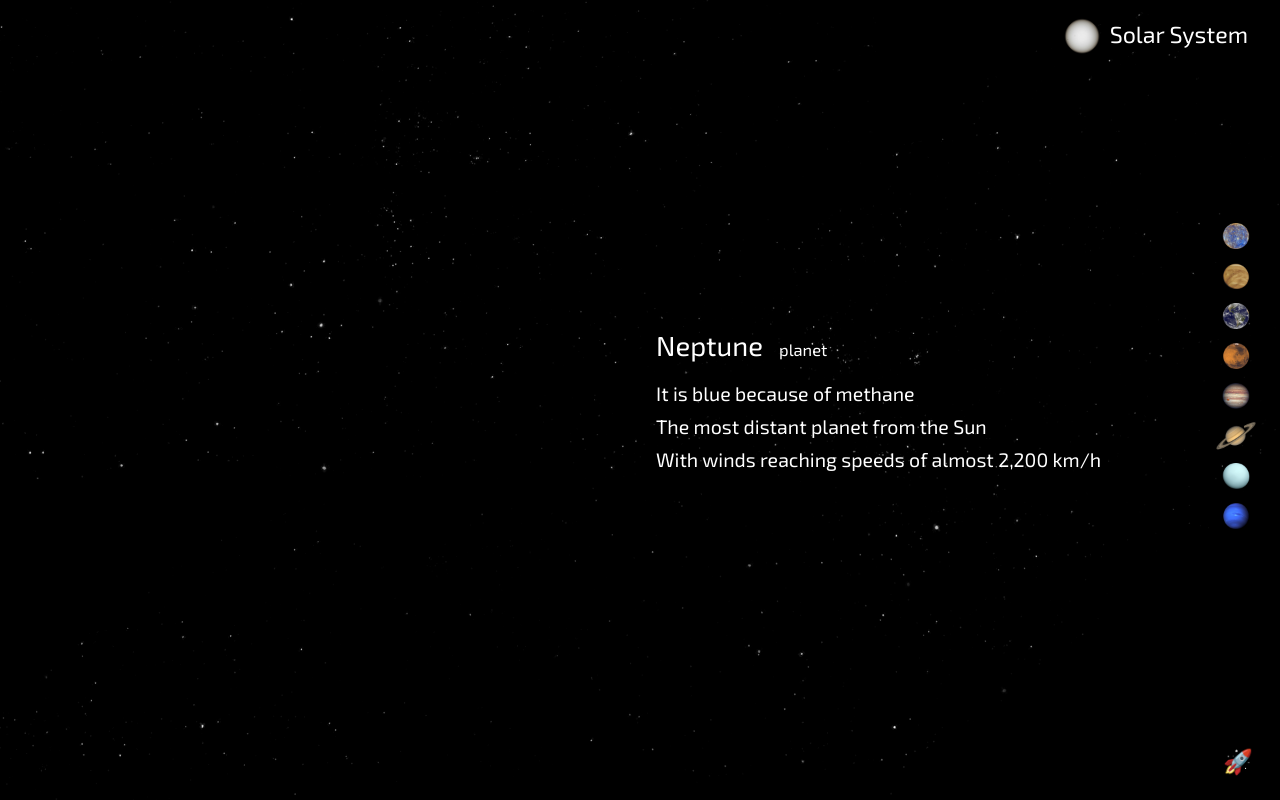
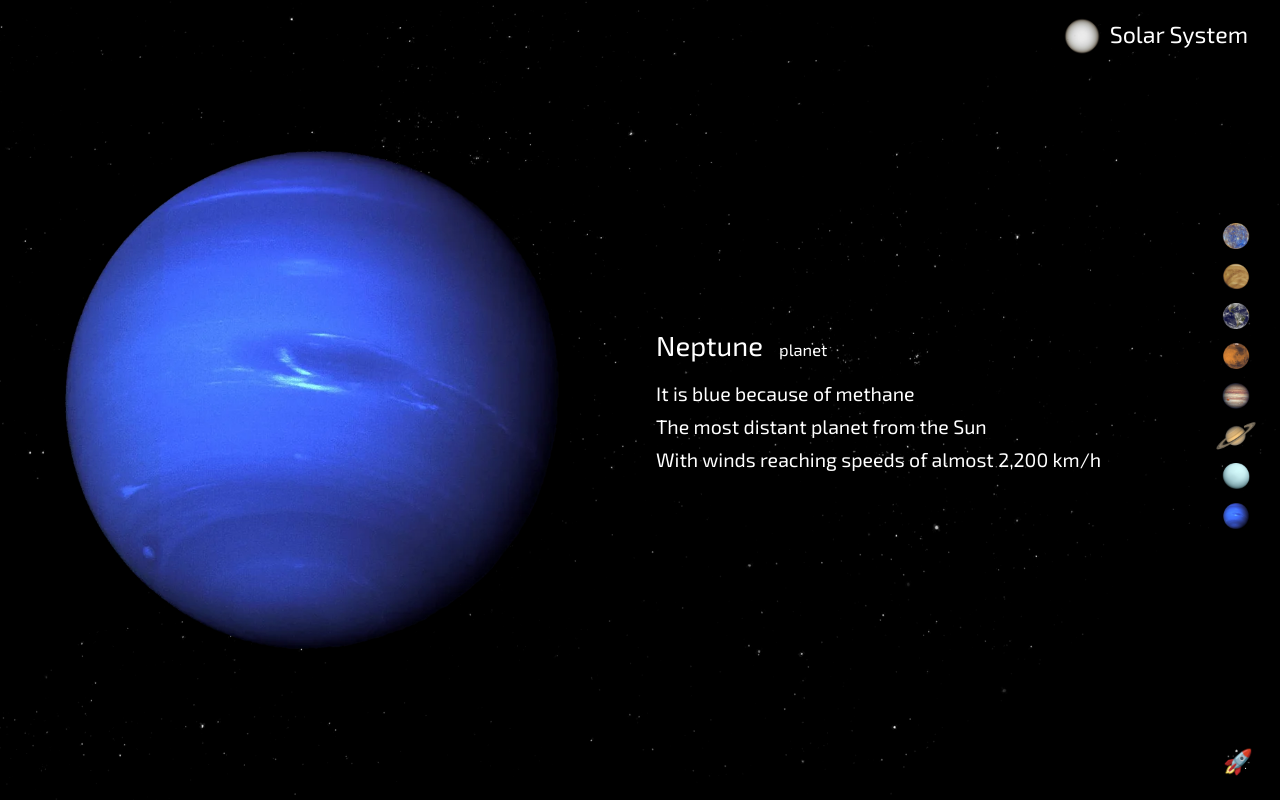
Before and after one commit to zhutaoping/react-solar-system, a React (Vite) app: page /neptune in a window 1280 px wide. Built offline with nearby package versions, Linux system fonts and the light colour scheme.

Commit message:
Fix some bugs

```diff
--- a/src/pages/home/SunVideo.tsx
+++ b/src/pages/home/SunVideo.tsx
@@ -2,5 +2,5 @@ import sunVideo from '/assets/videos/sun-clip.webm'
 import Video from '../../components/Video'
 
 export default function SunVideo() {
-  return <Video src={sunVideo} isSun />
+  return <Video videoSrc={sunVideo} isSun />
 }
--- a/src/pages/neptune/NeptuneVideo.tsx
+++ b/src/pages/neptune/NeptuneVideo.tsx
@@ -1,9 +1,9 @@
-import neptuneMedia from '/assets/images/neptune-720-tiny.webp'
+import neptuneImage from '/assets/images/neptune-720-tiny.webp'
 import Video from '../../components/Video'
 
 export default function VenusVideo() {
-  const media = new Image()
-  media.src = neptuneMedia
-  media.alt = 'Neptune'
-  return <Video media={media} isImage />
+  const img = new Image()
+  img.src = neptuneImage
+  img.alt = 'Neptune'
+  return <Video image={img} isImage />
 }
--- a/src/pages/saturn/SaturnVideo.tsx
+++ b/src/pages/saturn/SaturnVideo.tsx
@@ -1,9 +1,9 @@
 import Video from '../../components/Video'
-import saturnMedia from '/assets/images/saturn-720-tiny.webp'
+import saturnImage from '/assets/images/saturn-720-tiny.webp'
 
 export default function SaturnVideo() {
-  const media = new Image()
-  media.src = saturnMedia
-  media.alt = 'Saturn'
-  return <Video media={media} isImage isSaturn />
+  const img = new Image()
+  img.src = saturnImage
+  img.alt = 'Saturn'
+  return <Video image={img} isImage isSaturn />
 }
--- a/src/pages/uranus/UranusVideo.tsx
+++ b/src/pages/uranus/UranusVideo.tsx
@@ -1,9 +1,9 @@
-import uranusMedia from '/assets/images/uranus-720-tiny.webp'
+import uranusImage from '/assets/images/uranus-720-tiny.webp'
 import Video from '../../components/Video'
 
 export default function UranusVideo() {
-  const media = new Image()
-  media.src = uranusMedia
-  media.alt = 'Uranus'
-  return <Video media={media} isImage />
+  const img = new Image()
+  img.src = uranusImage
+  img.alt = 'Uranus'
+  return <Video image={img} isImage />
 }
```
